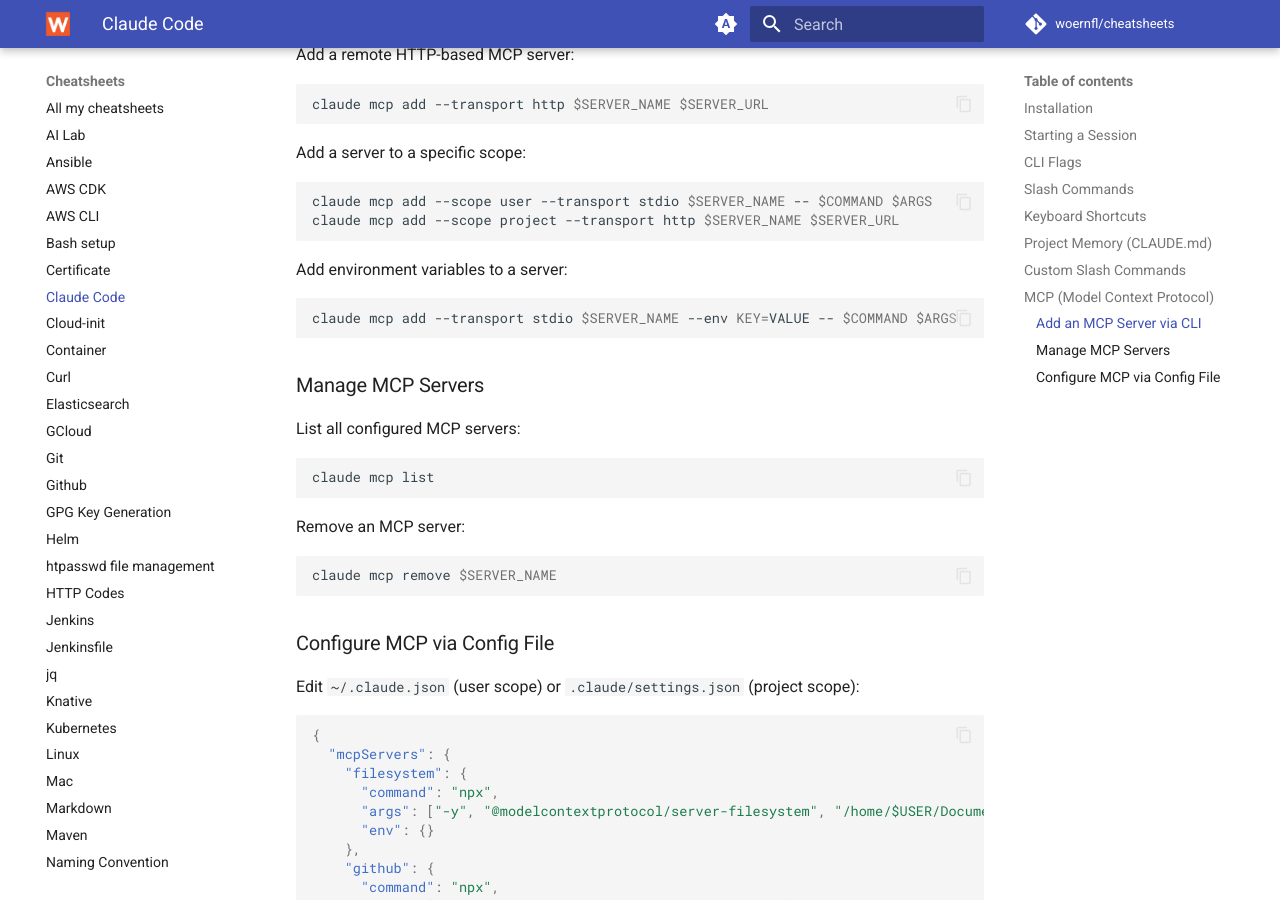
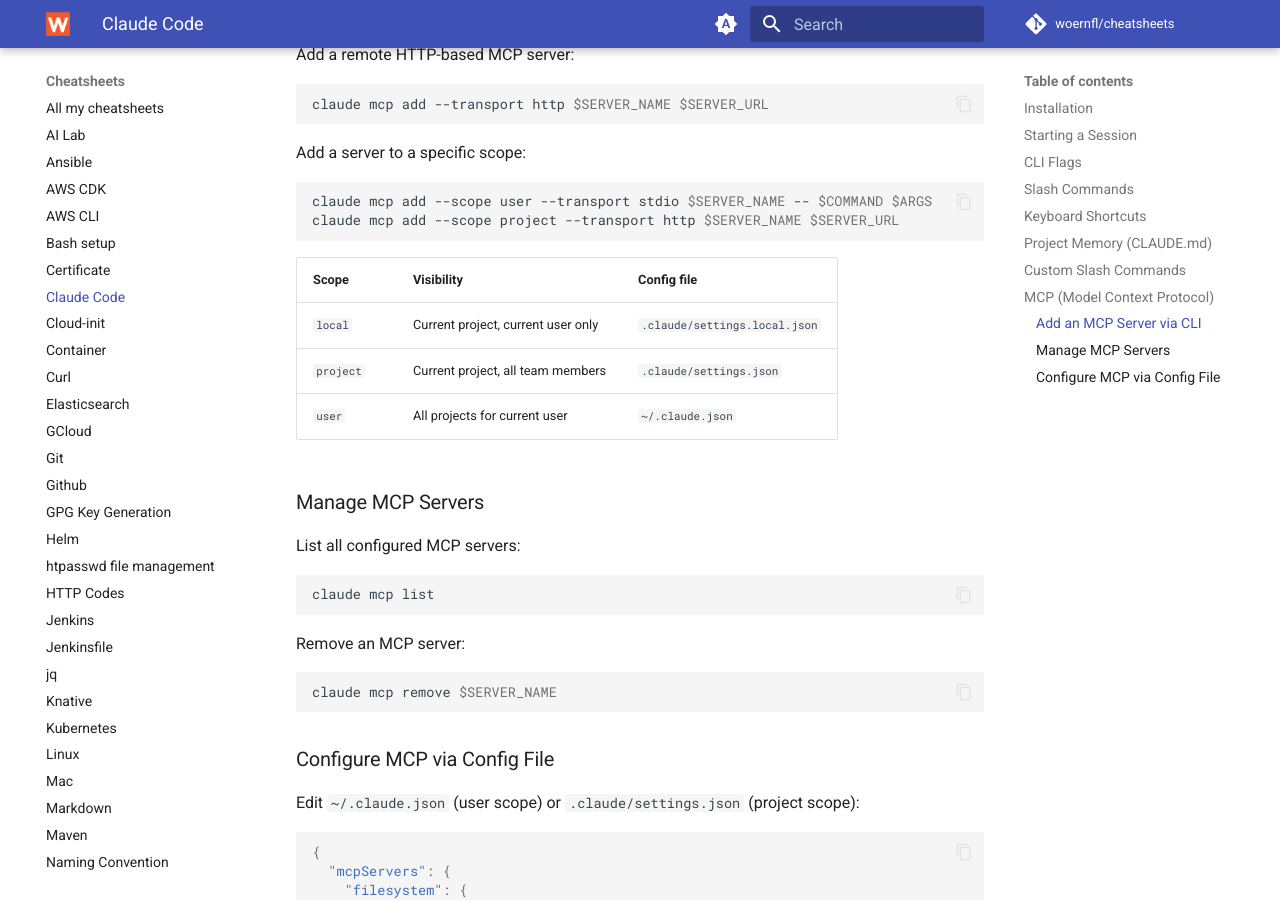
Before and after one commit to woernfl/cheatsheets, an MkDocs documentation site: the page built from docs/claude-code.md, in a window 1280 px wide and 900 px high, scrolled down 4258 px. Built offline with MkDocs 1.6.1 and Material for MkDocs 9.7.7, drawn with Linux system fonts in a browser that asks for light colours; comment, search, counter and statistics services are not loaded.

Commit message:
docs: add MCP scope table and remove env-vars block
Co-authored-by: woernfl <28304331+woernfl@users.noreply.github.com>

````diff
--- a/docs/claude-code.md
+++ b/docs/claude-code.md
@@ -163,11 +163,11 @@ claude mcp add --scope user --transport stdio $SERVER_NAME -- $COMMAND $ARGS
 claude mcp add --scope project --transport http $SERVER_NAME $SERVER_URL
 ```
 
-Add environment variables to a server:
-
-```bash
-claude mcp add --transport stdio $SERVER_NAME --env KEY=VALUE -- $COMMAND $ARGS
-```
+| Scope | Visibility | Config file |
+|-------|-----------|-------------|
+| `local` | Current project, current user only | `.claude/settings.local.json` |
+| `project` | Current project, all team members | `.claude/settings.json` |
+| `user` | All projects for current user | `~/.claude.json` |
 
 ### Manage MCP Servers
 
````
